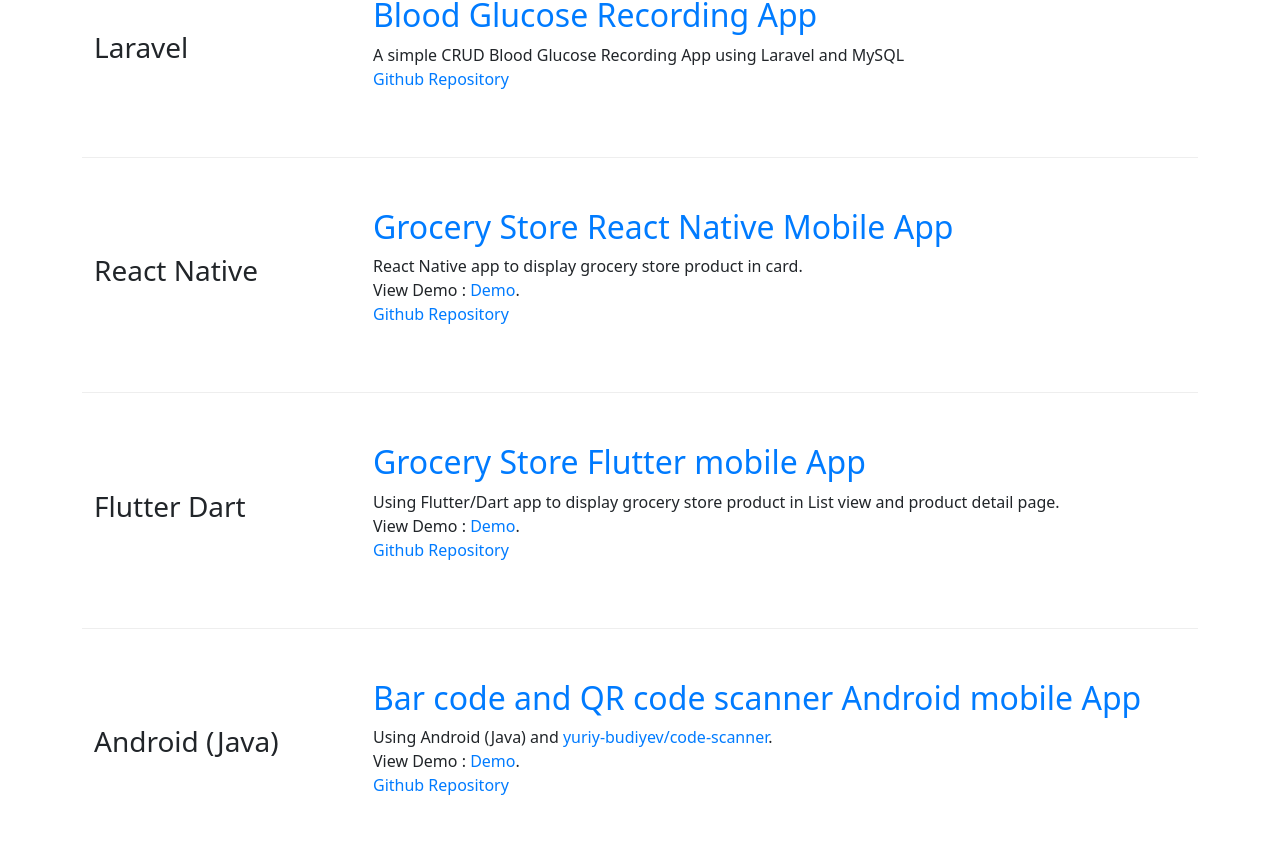
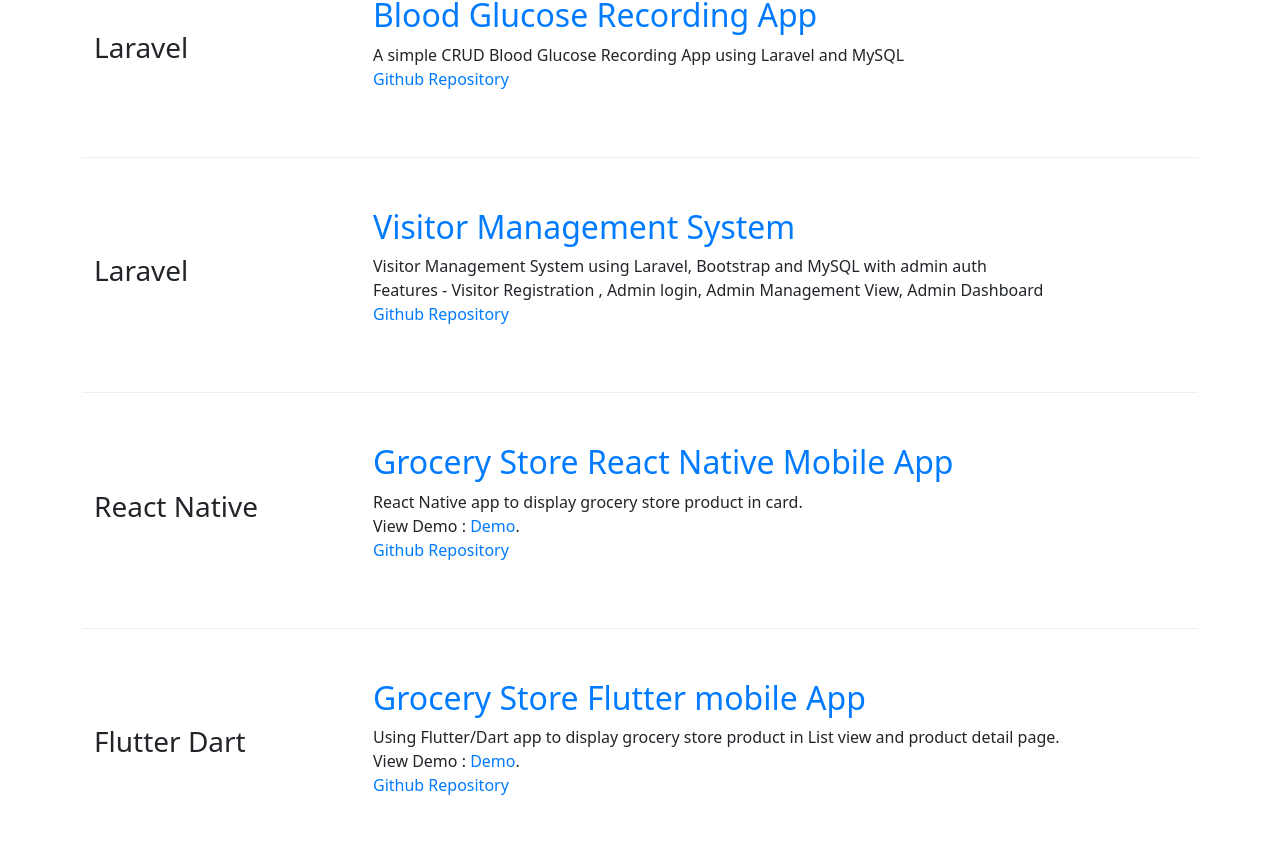
Before and after one commit to PwtanSG/pwtansg.github.io, a plain HTML site: page index.html in a window 1280 px wide. Shown: the part 2776-3638 px from the top of the page. Drawn offline with nearby package versions, Linux system fonts and the light colour scheme.

Commit message:
Add Laravel Visitor App

```diff
--- a/index.html
+++ b/index.html
@@ -236,6 +236,24 @@
                 </div>
             </div>
         </div>
+        <div class="row row-content align-items-center" id="laravel-visitor-app">
+            <div class="col-12 col-sm-4 col-md-3">
+                <h3>Laravel</h3>
+            </div>
+            <div class="col col-sm col-md">
+                <div class="media">
+                    <div class="media-body">
+                        <h2 class="mt-0"><a href="https://github.com/PwtanSG/visitor-app">Visitor Management System</a></h2>
+                        <p class="d-sm-block">
+                            Visitor Management System using Laravel, Bootstrap and MySQL with admin auth<br>
+                            Features
+                            - Visitor Registration , Admin login, Admin Management View, Admin Dashboard<br>
+                            <a href="https://github.com/PwtanSG/visitor-app">Github Repository</a>
+                        </p>
+                    </div>
+                </div>
+            </div>
+        </div>
         <div class="row row-content align-items-center" id="reactnative-grocery-store">
             <div class="col-12 col-sm-4 col-md-3">
                 <h3>React Native</h3>
```
